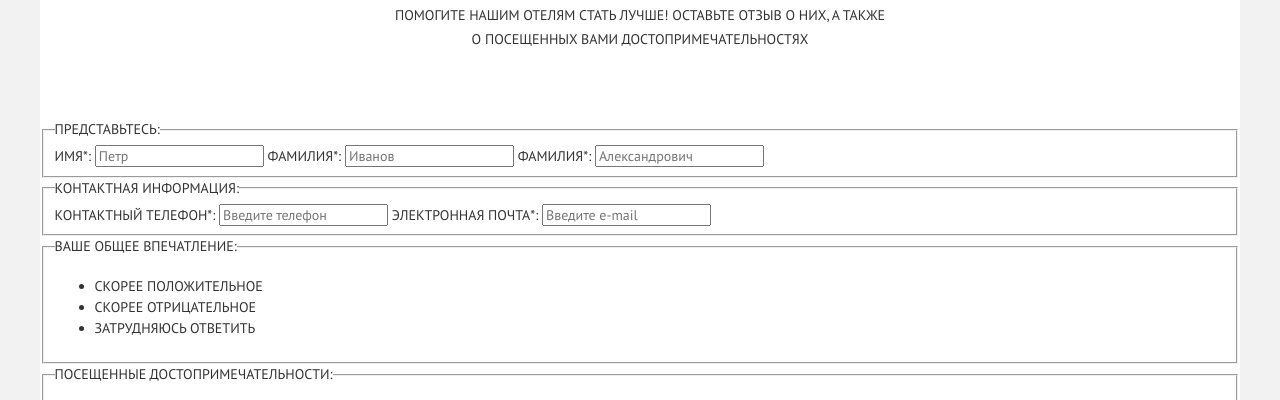
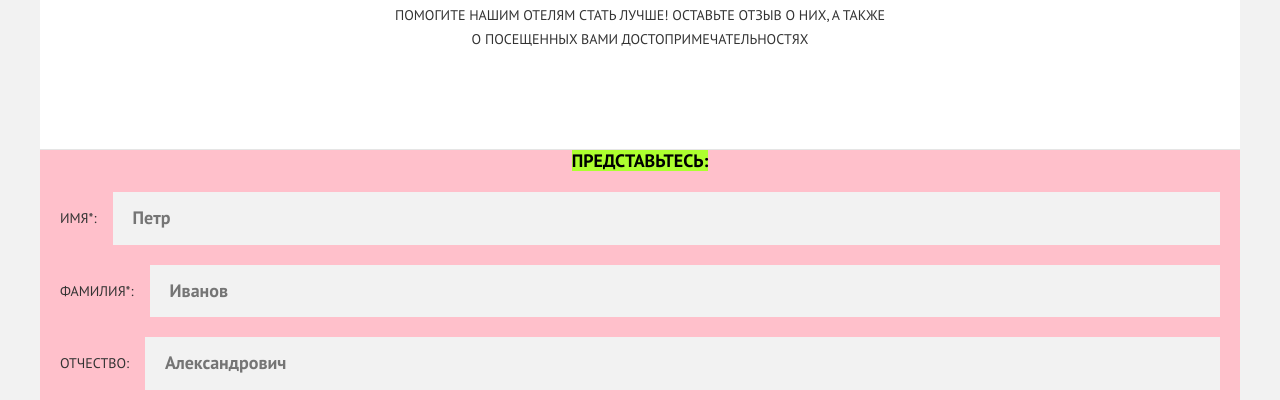
Before and after one commit to zimiki/824601-sedona-18, a website: page source/form.html in a window 1280 px wide. Shown: the part 523-923 px from the top of the page. Drawn offline with nearby package versions, Linux system fonts and the light colour scheme; files that its build step writes are made by us from their sources.

Commit message:
Начинает стилизацибю form.html

```diff
--- a/source/form.html
+++ b/source/form.html
@@ -52,18 +52,24 @@
       <h2 class="visually-hidden">Форма для отправки отзывов</h2>
       <form class="feedback__form" action="https://echo.htmlacademy.ru" method="post">
 
-        <fieldset class="feedback__yourself">
+        <fieldset class="feedback__section feedback__section--yourself">
           <legend class="feedback__title">Представьтесь:</legend>
-          <label class="feedback__yourself-label" for="user-name">Имя*:</label>
-          <input class="feedback__yourself-input" type="text" name="name" id="user-name" placeholder="Петр">
-          <label class="feedback__yourself-label" for="user-surname">Фамилия*:</label>
-          <input class="feedback__yourself-input" type="text" name="surname" id="user-surname" placeholder="Иванов">
-          <label class="feedback__yourself-label" for="user-patronymic">Фамилия*:</label>
-          <input class="feedback__yourself-input" type="text" name="patronymic" id="user-patronymic"
-            placeholder="Александрович">
+          <label class="feedback__yourself-item">
+            <span class="feedback__yourself-text">Имя*:</span>
+            <input class="feedback__yourself-input" type="text" name="name" placeholder="Петр" required>
+          </label>
+          <label class="feedback__yourself-item">
+            <span class="feedback__yourself-text">Фамилия*:</span>
+            <input class="feedback__yourself-input" type="text" name="surname" placeholder="Иванов" required>
+          </label>
+          <label class="feedback__yourself-item">
+            <span class="feedback__yourself-text">Отчество:</span>
+            <input class="feedback__yourself-input" type="text" name="patronymic" placeholder="Александрович">
+          </label>
+
         </fieldset>
 
-        <fieldset class="feedback__contact">
+        <fieldset class="feedback__section feedback__section--contact">
           <legend class="feedback__title">Контактная информация:</legend>
           <label class="feedback__contact-label" for="user-phone">Контактный телефон*:</label>
           <input class="feedback__contact-input feedback__contact-input--phone" type="text" name="phone" id="user-phone"
@@ -73,7 +79,7 @@
             placeholder="Введите e-mail">
         </fieldset>
 
-        <fieldset class="feedback__effect">
+        <fieldset class="feedback__section feedback__section--effect">
           <legend class="feedback__title">Ваше общее впечатление:</legend>
           <ul class="feedback__effect-list">
             <li>
@@ -102,7 +108,7 @@
           </ul>
         </fieldset>
 
-        <fieldset class="feedback__places">
+        <fieldset class="feedback__section feedback__section--places">
           <legend class="feedback__title">Посещенные достопримечательности:</legend>
           <ul class="feedback__places-list">
             <li>
@@ -136,7 +142,7 @@
           </ul>
         </fieldset>
 
-        <fieldset class="feedback__review">
+        <fieldset class="feedback__section feedback__section--review">
           <h3 class="feedback__title">Опишите свои эмоции:</h3>
           <textarea name="review" placeholder="Опишите подробно все свои восторги"></textarea>
         </fieldset>
--- /dev/null
+++ b/source/less/blooks/feedback.less
@@ -0,0 +1,54 @@
+.feedback {
+  background-color: pink;
+}
+
+.feedback__form {
+  margin-top: 30px;
+  border-top: 1px solid #e5e5e5;
+}
+
+.feedback__section {
+  padding-top: 0;
+  padding-right: 20px;
+  padding-bottom: 25px;
+  padding-left: 20px;
+  margin: 0;
+  border: none;
+  border-bottom: 1px solid #e5e5e5;
+  display: flex;
+  flex-direction: column;
+}
+
+.feedback__title {
+  background-color: greenyellow;
+  font-size: 18px;
+  line-height: 21px;
+  font-weight: bold;
+  color: #000000;
+  text-align: center;
+  margin: 0;
+  margin-top: 22px;
+  margin-bottom: 21px;
+}
+
+.feedback__yourself-item {
+  display: flex;
+  align-items: center;
+  margin-bottom: 20px;
+}
+
+.feedback__yourself-text {
+  margin-right: 16px;
+}
+
+.feedback__yourself-input {
+  flex-grow: 1;
+  width: 100%;
+  color: #000000;
+  border: none;
+  background-color: #f2f2f2;
+  font-size: 18px;
+  font-weight: bold;
+  text-transform: none;
+  padding: 16px 20px;
+}
--- a/source/less/style.less
+++ b/source/less/style.less
@@ -89,5 +89,6 @@ img {
 @import "blooks/gallery.less";
 @import "blooks/photo.less";
 @import "blooks/video.less";
+@import "blooks/feedback.less";
 @import "blooks/social.less";
 @import "blooks/page-footer.less";
```
